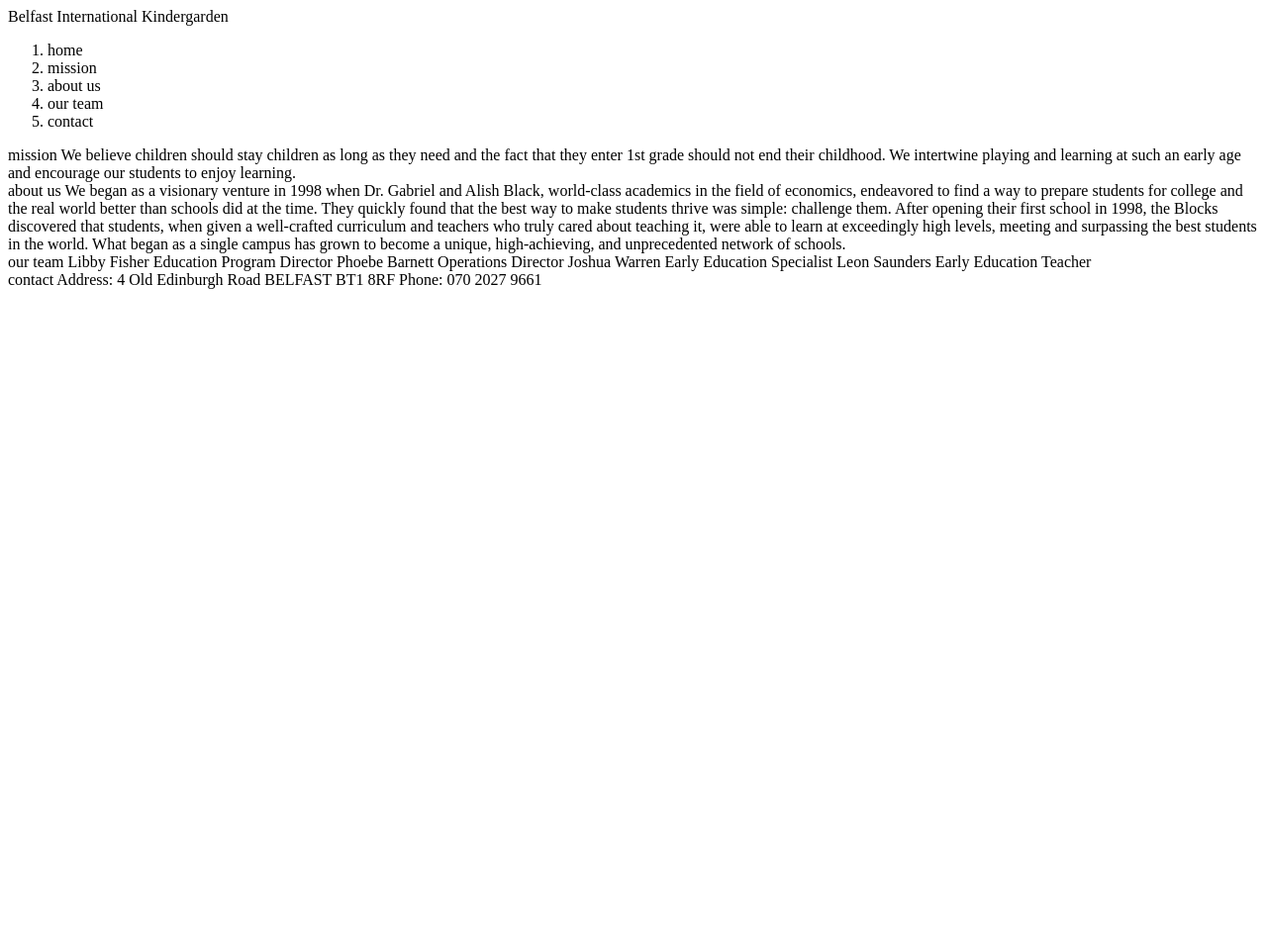
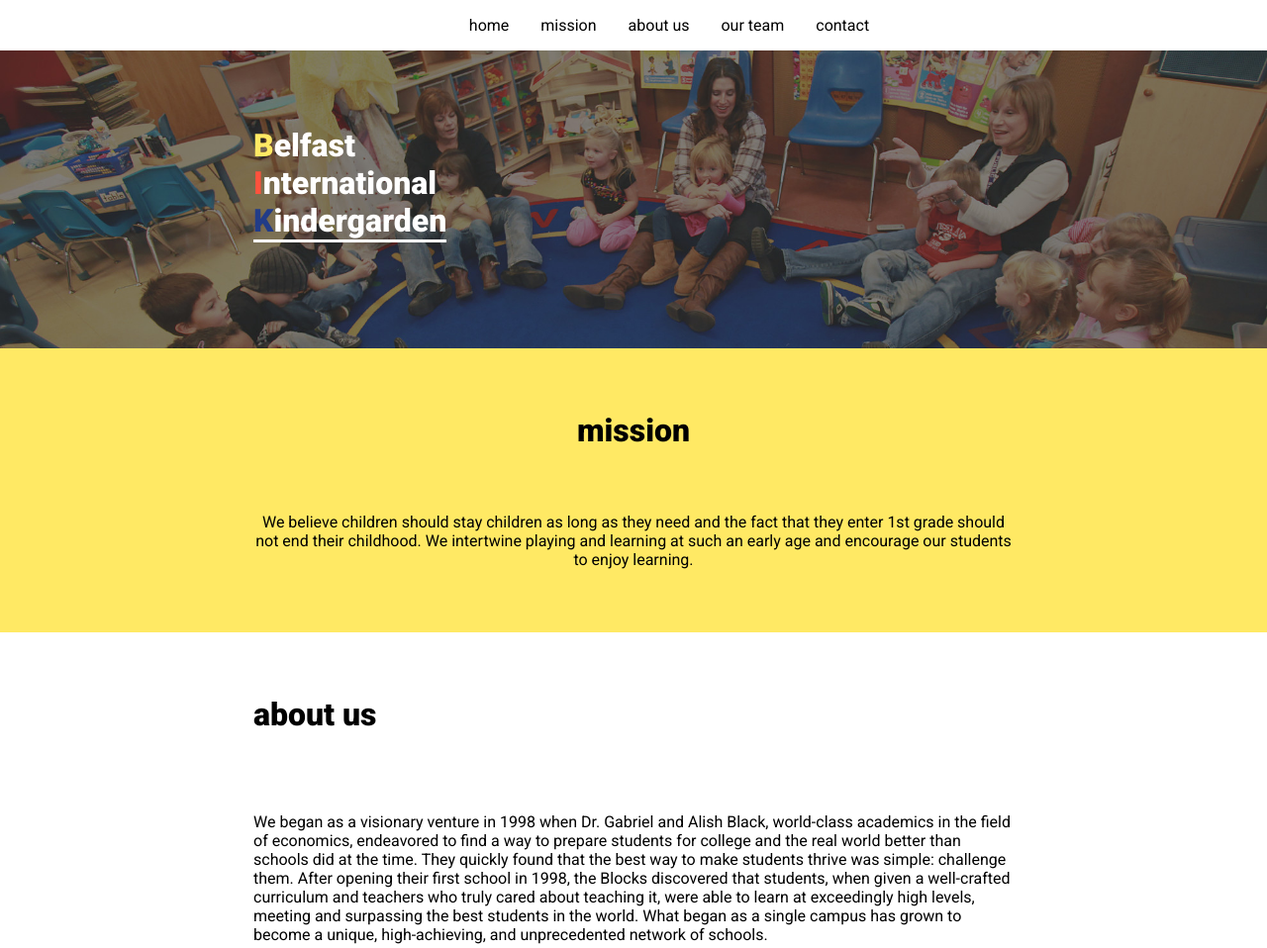
Before and after one commit to aurelien-gaillard/kindergarden, a plain HTML site: page index.html in a window 1280 px wide. Shown: the top 958 px of the page at 99% size. Before the commit the page ends 800 px from the top, so only its background shows below. Drawn offline with Linux system fonts and the light colour scheme.

Commit message:
css and html updated

```diff
--- a/index.css
+++ b/index.css
@@ -0,0 +1,86 @@
+body, h1, h2 {
+    margin: 0;
+    font-family: 'Roboto', sans-serif;
+}
+
+nav {
+    background-color: white;
+    width: 100%;
+    position: fixed;
+    top: 0;
+    left: 0;
+}
+nav ol {
+    list-style-type: none;
+    display: flex;
+    justify-content: center;
+}
+nav li {
+    margin-left: 2em;
+}
+
+header {
+    margin-top: 2em;
+    position: relative;
+    height: 20em;
+    background-image: url("img/banner.jpg");
+    background-size: cover;
+}
+header h1 {
+    font-weight: 900;
+    border-bottom: 0.1em solid white;
+    color: white;
+    position: absolute;
+    top: 30%;
+    left: 20%;
+    text-align: left;
+}
+
+.mission {
+    background-color: #FFE964;
+    text-align: center;
+}
+h2 {
+    padding: 2em 0;
+    font-size: 2em;
+    font-weight: 900;
+}
+.mission p {
+    width: 60%;
+    margin: 0 auto;
+    padding-bottom: 4em;
+}
+.about {
+    text-align:left;
+}
+.about_middle {
+    margin: 0 auto;
+    width: 60%;
+}
+
+.team {
+    background-color: #FF523D;
+    color: white;
+}
+.team_middle {
+    width: 60%;
+    margin: 0 auto;
+    padding-bottom: 5em;
+}
+.profil {
+    text-align: center;
+    margin-bottom: 2em;
+}
+.photo {
+    margin-bottom: 1em;
+    width: 10em;
+}
+.name {
+    font-size: 1.2em;
+    font-weight: bold;
+}
+
+footer {
+    background-color: #223C88 ;
+    color: white;
+}
--- a/index.html
+++ b/index.html
@@ -5,11 +5,18 @@
     <meta name="viewport" content="width=device-width, initial-scale=1.0">
     <title>Beslfast Internationam Kindergarden</title>
     <link rel="stylesheet" href="index.css">
+    <link href="https://fonts.googleapis.com/css2?family=Roboto:wght@400;700;900&display=swap" rel="stylesheet">
 </head>
 <body>
-<header>Belfast International Kindergarden</header>
+
+<header>
+        <h1><span style="color: #FFE964">B</span>elfast <br>
+            <span style="color: #FF523D">I</span>nternational<br>
+            <span style="color: #223C88">K</span>indergarden</h1>
+</header>
+
 <nav>
-<ol>
+    <ol>
     <li>home</li>
     <li>mission</li>
     <li>about us</li>
@@ -18,40 +25,53 @@
 </ol>
 </nav>
 <section class="mission">
-mission
+<h2>mission</h2>
 
-We believe children should stay children as long as they need and the fact that they enter 1st grade should not end their childhood. We intertwine playing and learning at such an early age and encourage our students to enjoy learning.
+<p>We believe children should stay children as long as they need and the fact that they enter 1st grade should not end their childhood. We intertwine playing and learning at such an early age and encourage our students to enjoy learning.</p>
 </section>
 <section class="about">
-about us
-
-We began as a visionary venture in 1998 when Dr. Gabriel and Alish Black, world-class academics in the field of economics, endeavored to find a way to prepare students for college and the real world better than schools did at the time. They quickly found that the best way to make students thrive was simple: challenge them. After opening their first school in 1998, the Blocks discovered that students, when given a well-crafted curriculum and teachers who truly cared about teaching it, were able to learn at exceedingly high levels, meeting and surpassing the best students in the world. What began as a single campus has grown to become a unique, high-achieving, and unprecedented network of schools.
+    <div class="about_middle">
+        <h2>about us</h2>
+        <p>We began as a visionary venture in 1998 when Dr. Gabriel and Alish Black, world-class academics in the field of economics, endeavored to find a way to prepare students for college and the real world better than schools did at the time. They quickly found that the best way to make students thrive was simple: challenge them. After opening their first school in 1998, the Blocks discovered that students, when given a well-crafted curriculum and teachers who truly cared about teaching it, were able to learn at exceedingly high levels, meeting and surpassing the best students in the world. What began as a single campus has grown to become a unique, high-achieving, and unprecedented network of schools.</p>
+    </div>
 </section>
 <section class="team">
-our team
-
-Libby Fisher
-Education Program Director
-
-Phoebe Barnett
-Operations Director
-
-Joshua Warren
-Early Education Specialist
-
-Leon Saunders
-Early Education Teacher
+    <div class="team_middle">
+        <h2>our team</h2>
+        <div class="profil">
+            <img class="photo" src="img/libby.jpg" alt="">
+            <div class="name">Libby Fisher</div>
+            <div class="job">Education Program Director</div>
+        </div>
+        <div class="profil">
+            <img class="photo" src="img/phoebe.jpg" alt="">
+            <div class="name">Phoebe Barnett</div>
+            <div class="job">Operations Director</div>
+        </div>
+        <div class="profil">
+            <img class="photo" src="img/joshua.jpg" alt="">
+            <div class="name">Joshua Warren</div>
+            <div class="job">Early Education Specialist</div>
+        </div>
+        <div class="profil">
+            <img class="photo" src="img/leon.jpg" alt="">
+            <div class="name">Leon Saunders</div>
+            <div class="job">Early Education Teacher</div>
+        </div>
+    </div>
 </section>
 <footer>
-contact
+    <div class="about_middle">
+        <h2>contact</h2>
 
-Address:
-4 Old Edinburgh Road
-BELFAST
-BT1 8RF
+        <strong>Address:</strong><br>
+        4 Old Edinburgh Road <br>
+        BELFAST <br>
+        BT1 8RF <br><br>
 
-Phone:
-070 2027 9661
+        <strong>Phone:</strong><br>
+        070 2027 9661
+    </div>
 </footer>
 
 </body>
```
